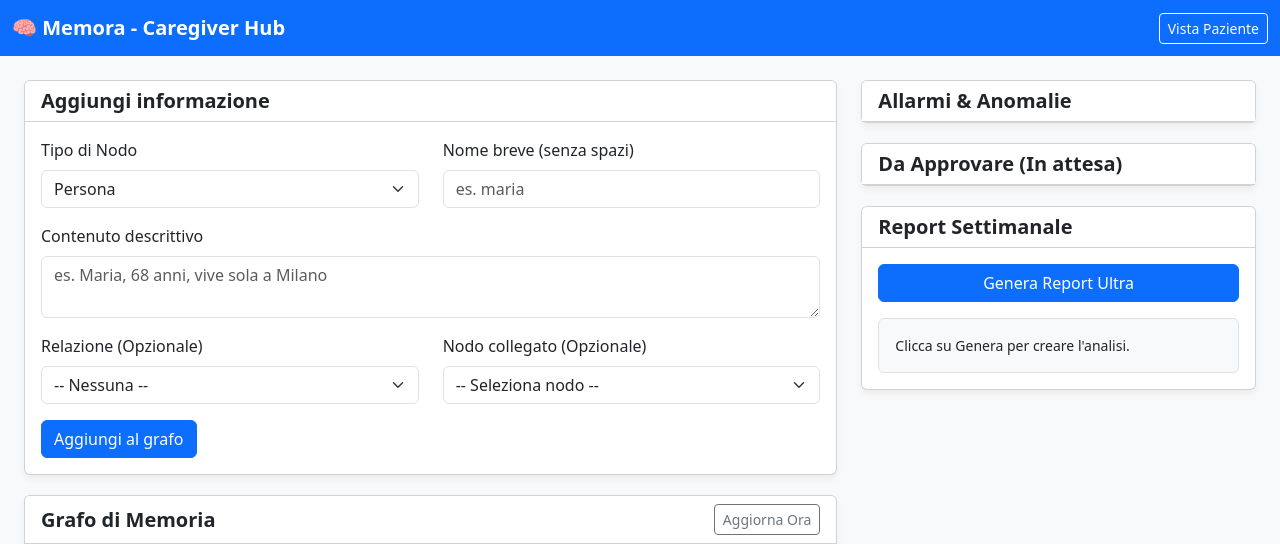
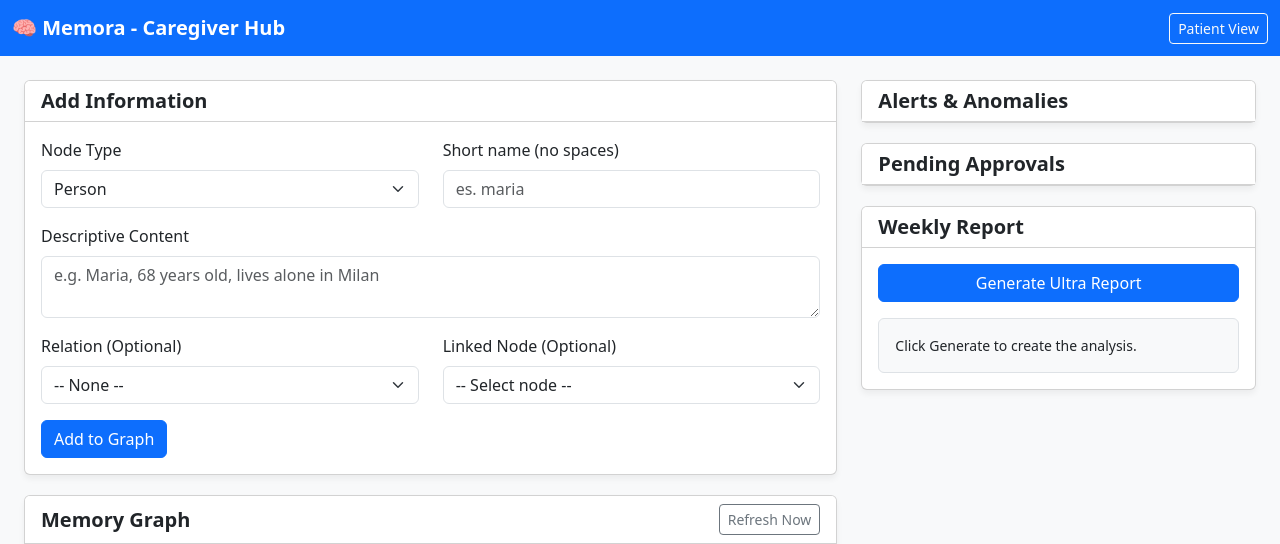
Before and after one commit to devnet-microsystems/memora, a Flask app: page /caregiver in a window 1280 px wide. Shown: the top 544 px of the page. Run offline with Flask 3, Linux system fonts and the light colour scheme; data that the repository does not hold is empty; some libraries are stand-ins or nearby versions.

Commit message:
Translate all UI text and AI prompts to English for final submission

```diff
--- a/dashboard/templates/index.html
+++ b/dashboard/templates/index.html
@@ -26,7 +26,7 @@
     <nav class="navbar navbar-expand-lg navbar-dark bg-primary">
         <div class="container-fluid">
             <a class="navbar-brand" href="#">🧠 Memora - Caregiver Hub</a>
-            <a href="/patient" class="btn btn-outline-light btn-sm">Vista Paziente</a>
+            <a href="/patient" class="btn btn-outline-light btn-sm">Patient View</a>
         </div>
     </nav>
 
@@ -34,59 +34,59 @@
     <div id="wizard-modal" class="d-none">
         <div class="card w-100" style="max-width: 600px;">
             <div class="card-header bg-primary text-white d-flex justify-content-between">
-                <h5 class="mb-0">Configurazione Iniziale</h5>
+                <h5 class="mb-0">Initial Setup</h5>
                 <span id="wiz-progress" class="badge bg-light text-primary">Step 1 di 6</span>
             </div>
             <div class="card-body font-large">
 
                 <!-- Step 1 -->
                 <div id="wiz-step-1" class="wizard-step">
-                    <label class="form-label fw-bold">Chi è la persona assistita?</label>
-                    <input type="text" id="w1-name" class="form-control mb-2" placeholder="Nome breve (es. maria)">
-                    <textarea id="w1-content" class="form-control" rows="2" placeholder="Dettagli (es. Maria, 78 anni, abita a Milano)"></textarea>
+                    <label class="form-label fw-bold">Who is the patient?</label>
+                    <input type="text" id="w1-name" class="form-control mb-2" placeholder="Short name (e.g. maria)">
+                    <textarea id="w1-content" class="form-control" rows="2" placeholder="Details (e.g. Maria, 78 years old, lives in Milan)"></textarea>
                 </div>
 
                 <!-- Step 2 -->
                 <div id="wiz-step-2" class="wizard-step d-none">
-                    <label class="form-label fw-bold">Chi sono i familiari principali?</label>
-                    <input type="text" id="w2-name" class="form-control mb-2" placeholder="Nome (es. luca)">
-                    <input type="text" id="w2-content" class="form-control" placeholder="Dettagli (es. Luca, figlio)">
+                    <label class="form-label fw-bold">Who are the main family members?</label>
+                    <input type="text" id="w2-name" class="form-control mb-2" placeholder="Name (e.g. luca)">
+                    <input type="text" id="w2-content" class="form-control" placeholder="Details (e.g. Luca, son)">
                 </div>
 
                 <!-- Step 3 -->
                 <div id="wiz-step-3" class="wizard-step d-none">
-                    <label class="form-label fw-bold">Dove vive?</label>
+                    <label class="form-label fw-bold">Where do they live?</label>
                     <input type="text" id="w3-name" class="form-control mb-2" placeholder="ID (es. casa_milano)">
-                    <input type="text" id="w3-content" class="form-control" placeholder="Indirizzo esatto">
+                    <input type="text" id="w3-content" class="form-control" placeholder="Exact address">
                 </div>
 
                 <!-- Step 4 -->
                 <div id="wiz-step-4" class="wizard-step d-none">
-                    <label class="form-label fw-bold">Quali farmaci assume?</label>
-                    <input type="text" id="w4-name" class="form-control mb-2" placeholder="Nome breve (es. pillola_pressione)">
-                    <input type="text" id="w4-content" class="form-control" placeholder="Dettaglio e orario (es. 1 pastiglia alle 8:00)">
+                    <label class="form-label fw-bold">What medications do they take?</label>
+                    <input type="text" id="w4-name" class="form-control mb-2" placeholder="Short name (e.g. blood_pressure_pill)">
+                    <input type="text" id="w4-content" class="form-control" placeholder="Details and time (e.g. 1 pill at 8:00)">
                 </div>
 
                 <!-- Step 5 -->
                 <div id="wiz-step-5" class="wizard-step d-none">
-                    <label class="form-label fw-bold">Quali sono le abitudini quotidiane?</label>
+                    <label class="form-label fw-bold">What are the daily routines?</label>
                     <input type="text" id="w5-name" class="form-control mb-2" placeholder="ID (es. passeggiata)">
-                    <input type="text" id="w5-content" class="form-control" placeholder="Dettaglio (es. Passeggiata al parco alle 10)">
+                    <input type="text" id="w5-content" class="form-control" placeholder="Details (e.g. Walk in the park at 10)">
                 </div>
 
                 <!-- Step 6 -->
                 <div id="wiz-step-6" class="wizard-step d-none">
-                    <label class="form-label fw-bold">Chi è il caregiver principale?</label>
+                    <label class="form-label fw-bold">Who is the primary caregiver?</label>
                     <input type="text" id="w6-name" class="form-control mb-2" placeholder="ID (es. giulia_badante)">
-                    <input type="text" id="w6-content" class="form-control" placeholder="Nome e telefono per emergenze">
+                    <input type="text" id="w6-content" class="form-control" placeholder="Name and emergency phone">
                 </div>
 
             </div>
             <div class="card-footer d-flex justify-content-between">
-                <button class="btn btn-secondary" onclick="skipWizard()">Salta, configuro dopo</button>
+                <button class="btn btn-secondary" onclick="skipWizard()">Skip, configure later</button>
                 <div>
-                    <button class="btn btn-outline-primary me-2" id="btn-wiz-prev" onclick="prevWizardStep()" style="display:none;">Indietro</button>
-                    <button class="btn btn-primary" id="btn-wiz-next" onclick="nextWizardStep()">Avanti</button>
+                    <button class="btn btn-outline-primary me-2" id="btn-wiz-prev" onclick="prevWizardStep()" style="display:none;">Back</button>
+                    <button class="btn btn-primary" id="btn-wiz-next" onclick="nextWizardStep()">Next</button>
                 </div>
             </div>
         </div>
@@ -100,54 +100,54 @@
                 <!-- Aggiungi Informazione -->
                 <div class="card">
                     <div class="card-header bg-white">
-                        <h5 class="mb-0 fw-bold">Aggiungi informazione</h5>
+                        <h5 class="mb-0 fw-bold">Add Information</h5>
                     </div>
                     <div class="card-body">
                         <form id="form-add-node" onsubmit="handleManualAdd(event)">
                             <div class="row mb-3">
                                 <div class="col-md-6">
-                                    <label class="form-label">Tipo di Nodo</label>
+                                    <label class="form-label">Node Type</label>
                                     <select id="add-type" class="form-select" required>
-                                        <option value="person">Persona</option>
-                                        <option value="place">Luogo</option>
+                                        <option value="person">Person</option>
+                                        <option value="place">Place</option>
                                         <option value="routine">Routine</option>
-                                        <option value="med">Farmaco</option>
-                                        <option value="event">Evento</option>
+                                        <option value="med">Medication</option>
+                                        <option value="event">Event</option>
                                     </select>
                                 </div>
                                 <div class="col-md-6">
-                                    <label class="form-label">Nome breve (senza spazi)</label>
-                                    <input type="text" id="add-id" class="form-control" placeholder="es. maria" required pattern="^\S+$" title="Nessuno spazio vuoto consentito">
+                                    <label class="form-label">Short name (no spaces)</label>
+                                    <input type="text" id="add-id" class="form-control" placeholder="es. maria" required pattern="^\S+$" title="No spaces allowed">
                                 </div>
                             </div>
                             <div class="mb-3">
-                                <label class="form-label">Contenuto descrittivo</label>
-                                <textarea id="add-content" class="form-control" rows="2" placeholder="es. Maria, 68 anni, vive sola a Milano" required></textarea>
+                                <label class="form-label">Descriptive Content</label>
+                                <textarea id="add-content" class="form-control" rows="2" placeholder="e.g. Maria, 68 years old, lives alone in Milan" required></textarea>
                             </div>
 
                             <div class="row mb-3">
                                 <div class="col-md-6">
-                                    <label class="form-label">Relazione (Opzionale)</label>
+                                    <label class="form-label">Relation (Optional)</label>
                                     <select id="add-relation" class="form-select">
-                                        <option value="">-- Nessuna --</option>
-                                        <option value="nonna_di">nonna_di</option>
-                                        <option value="madre_di">madre_di</option>
-                                        <option value="figlio_di">figlio_di</option>
-                                        <option value="vive_a">vive_a</option>
-                                        <option value="assume">assume</option>
-                                        <option value="abitudine">abitudine</option>
-                                        <option value="altro">altro</option>
+                                        <option value="">-- None --</option>
+                                        <option value="grandmother_of">grandmother_of</option>
+                                        <option value="mother_of">mother_of</option>
+                                        <option value="son_of">son_of</option>
+                                        <option value="lives_in">lives_in</option>
+                                        <option value="takes">takes</option>
+                                        <option value="habit">habit</option>
+                                        <option value="other">other</option>
                                     </select>
                                 </div>
                                 <div class="col-md-6">
-                                    <label class="form-label">Nodo collegato (Opzionale)</label>
+                                    <label class="form-label">Linked Node (Optional)</label>
                                     <select id="add-target" class="form-select">
-                                        <option value="">-- Seleziona nodo --</option>
+                                        <option value="">-- Select node --</option>
                                     </select>
                                 </div>
                             </div>
                             <div class="d-flex align-items-center">
-                                <button type="submit" id="btn-add-node" class="btn btn-primary">Aggiungi al grafo</button>
+                                <button type="submit" id="btn-add-node" class="btn btn-primary">Add to Graph</button>
                                 <span id="add-feedback" class="ms-3 fw-bold"></span>
                             </div>
                         </form>
@@ -157,8 +157,8 @@
                 <!-- Memory Graph -->
                 <div class="card">
                     <div class="card-header bg-white d-flex justify-content-between align-items-center">
-                        <h5 class="mb-0 fw-bold">Grafo di Memoria</h5>
-                        <button class="btn btn-sm btn-outline-secondary" onclick="loadMemory()">Aggiorna Ora</button>
+                        <h5 class="mb-0 fw-bold">Memory Graph</h5>
+                        <button class="btn btn-sm btn-outline-secondary" onclick="loadMemory()">Refresh Now</button>
                     </div>
                     <div class="card-body p-0">
                         <div id="network-graph"></div>
@@ -172,7 +172,7 @@
                 <!-- Flags Panel -->
                 <div class="card" id="flag-panel">
                     <div class="card-header bg-white">
-                        <h5 class="mb-0 fw-bold">Allarmi & Anomalie</h5>
+                        <h5 class="mb-0 fw-bold">Alerts & Anomalies</h5>
                     </div>
                     <ul class="list-group list-group-flush" id="flag-list"></ul>
                 </div>
@@ -180,7 +180,7 @@
                 <!-- Pending Nodes Panel -->
                 <div class="card">
                     <div class="card-header bg-white">
-                        <h5 class="mb-0 fw-bold">Da Approvare (In attesa)</h5>
+                        <h5 class="mb-0 fw-bold">Pending Approvals</h5>
                     </div>
                     <ul class="list-group list-group-flush" id="pending-list"></ul>
                 </div>
@@ -188,12 +188,12 @@
                 <!-- Report Section -->
                 <div class="card">
                     <div class="card-header bg-white">
-                        <h5 class="mb-0 fw-bold">Report Settimanale</h5>
+                        <h5 class="mb-0 fw-bold">Weekly Report</h5>
                     </div>
                     <div class="card-body">
-                        <button class="btn btn-primary w-100 mb-3" id="btn-report" onclick="generateReport()">Genera Report Ultra</button>
+                        <button class="btn btn-primary w-100 mb-3" id="btn-report" onclick="generateReport()">Generate Ultra Report</button>
                         <div id="report-content" class="bg-light p-3 border rounded" style="max-height: 250px; overflow-y: auto; font-size: 14px;">
-                            Clicca su Genera per creare l'analisi.
+                            Click Generate to create the analysis.
                         </div>
                     </div>
                 </div>
@@ -224,7 +224,7 @@
         // --- FORM AGGIUNGI INFORMAZIONE ---
         function populateTargetSelect(nodes) {
             const select = document.getElementById('add-target');
-            select.innerHTML = '<option value="">-- Seleziona nodo --</option>';
+            select.innerHTML = '<option value="">-- Select node --</option>';
             nodes.filter(n => n.group !== 'interaction' && n.group !== 'flag').forEach(n => {
                 select.innerHTML += `<option value="${n.id}">${n.id} (${n.group})</option>`;
             });
@@ -241,7 +241,7 @@
             const btn = document.getElementById('btn-add-node');
             const feedback = document.getElementById('add-feedback');
 
-            btn.innerHTML = '<span class="spinner-border spinner-border-sm"></span> Salvataggio...';
+            btn.innerHTML = '<span class="spinner-border spinner-border-sm"></span> Saving...';
             btn.disabled = true;
             feedback.innerHTML = '';
 
@@ -252,7 +252,7 @@
                     headers:{'Content-Type':'application/json'},
                     body: JSON.stringify({id: id, type: type, content: content})
                 });
-                if(!resNode.ok) throw new Error("Errore API Nodo");
+                if(!resNode.ok) throw new Error("Node API Error");
 
                 // Salva Relazione se presente
                 if(relation && target) {
@@ -261,16 +261,16 @@
                         headers:{'Content-Type':'application/json'},
                         body: JSON.stringify({source: id, target: target, relation: relation})
                     });
-                    if(!resEdge.ok) throw new Error("Errore API Arco");
+                    if(!resEdge.ok) throw new Error("Edge API Error");
                 }
 
-                feedback.innerHTML = `<span class="text-success">Aggiunto: ${id}</span>`;
+                feedback.innerHTML = `<span class="text-success">Added: ${id}</span>`;
                 document.getElementById('form-add-node').reset();
                 loadMemory(); // Refresh immediato
             } catch (err) {
                 feedback.innerHTML = `<span class="text-danger">Errore: ${err.message}</span>`;
             } finally {
-                btn.innerHTML = 'Aggiungi al grafo';
+                btn.innerHTML = 'Add to Graph';
                 btn.disabled = false;
                 setTimeout(() => feedback.innerHTML = '', 3000);
             }
@@ -294,7 +294,7 @@
             document.getElementById('wiz-progress').innerText = `Step ${step} di 6`;
 
             document.getElementById('btn-wiz-prev').style.display = step > 1 ? 'inline-block' : 'none';
-            document.getElementById('btn-wiz-next').innerText = step === 6 ? 'Salva Configurazione' : 'Avanti';
+            document.getElementById('btn-wiz-next').innerText = step === 6 ? 'Save Configuration' : 'Next';
 
             localStorage.setItem('wiz_step', step);
         }
@@ -323,7 +323,7 @@
                 currentWizStep++;
                 showWizStep(currentWizStep);
             } else {
-                alert("Setup completato!");
+                alert("Setup complete!");
                 skipWizard();
                 loadMemory();
             }
@@ -365,18 +365,18 @@
                             <span>${n.label}</span>
                             <div class="btn-group">
                                 <button class="btn btn-sm btn-success" onclick="approveNode('${n.id}', '${n.label.replace(/'/g, "\\'")}')">Appr</button>
-                                <button class="btn btn-sm btn-danger" onclick="rejectNode('${n.id}')">Scarta</button>
+                                <button class="btn btn-sm btn-danger" onclick="rejectNode('${n.id}')">Reject</button>
                             </div>
                         </li>
                     `;
                 } else if (n.group === 'flag') {
                     hasFlags = true;
-                    flagList.innerHTML += `<li class="list-group-item d-flex justify-content-between align-items-center bg-danger text-white border-danger"><strong>${n.label}</strong> <button class="btn btn-sm btn-light text-danger" onclick="rejectNode('${n.id}')">Risolto</button></li>`;
+                    flagList.innerHTML += `<li class="list-group-item d-flex justify-content-between align-items-center bg-danger text-white border-danger"><strong>${n.label}</strong> <button class="btn btn-sm btn-light text-danger" onclick="rejectNode('${n.id}')">Resolved</button></li>`;
                 }
             });
 
-            if(pendingList.innerHTML === '') pendingList.innerHTML = '<li class="list-group-item text-muted">Nessun fatto in sospeso.</li>';
-            if(flagList.innerHTML === '') flagList.innerHTML = '<li class="list-group-item text-muted">Nessuna anomalia rilevata.</li>';
+            if(pendingList.innerHTML === '') pendingList.innerHTML = '<li class="list-group-item text-muted">No pending facts.</li>';
+            if(flagList.innerHTML === '') flagList.innerHTML = '<li class="list-group-item text-muted">No anomalies detected.</li>';
 
             if(hasFlags) flagPanel.classList.add('border-danger');
             else flagPanel.classList.remove('border-danger');
@@ -408,15 +408,15 @@
         async function generateReport() {
             const btn = document.getElementById('btn-report');
             const content = document.getElementById('report-content');
-            btn.disabled = true; btn.innerHTML = '<span class="spinner-border spinner-border-sm"></span> Elaborazione Ultra...';
+            btn.disabled = true; btn.innerHTML = '<span class="spinner-border spinner-border-sm"></span> Processing Ultra...';
             try {
                 const response = await fetch('/api/report', { method: 'POST' });
                 const data = await response.json();
                 content.innerHTML = marked.parse(data.report);
             } catch (e) {
-                content.innerHTML = "<span class='text-danger'>Errore durante la generazione.</span>";
+                content.innerHTML = "<span class='text-danger'>Error during generation.</span>";
             } finally {
-                btn.disabled = false; btn.innerHTML = "Genera Report Ultra";
+                btn.disabled = false; btn.innerHTML = "Generate Ultra Report";
             }
         }
 
```
Also changed, not shown: dashboard/templates/landing.html (+4 -4 lines), dashboard/templates/patient.html (+16 -16 lines), src/agent.py (+29 -29 lines), src/main.py (+7 -7 lines), tests/test_agent.py (+4 -4 lines), tests/test_main.py (+1 -1 lines).
